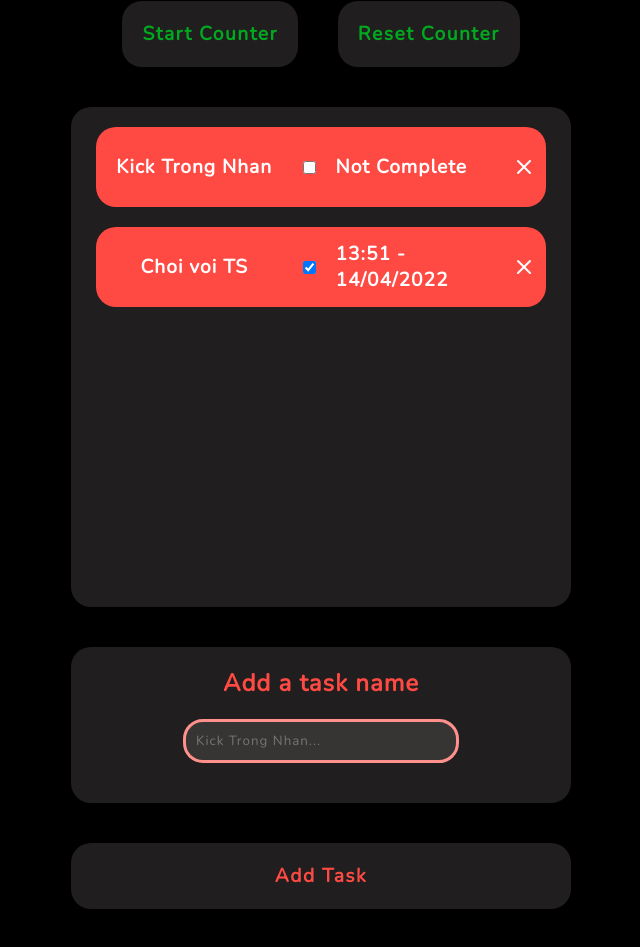
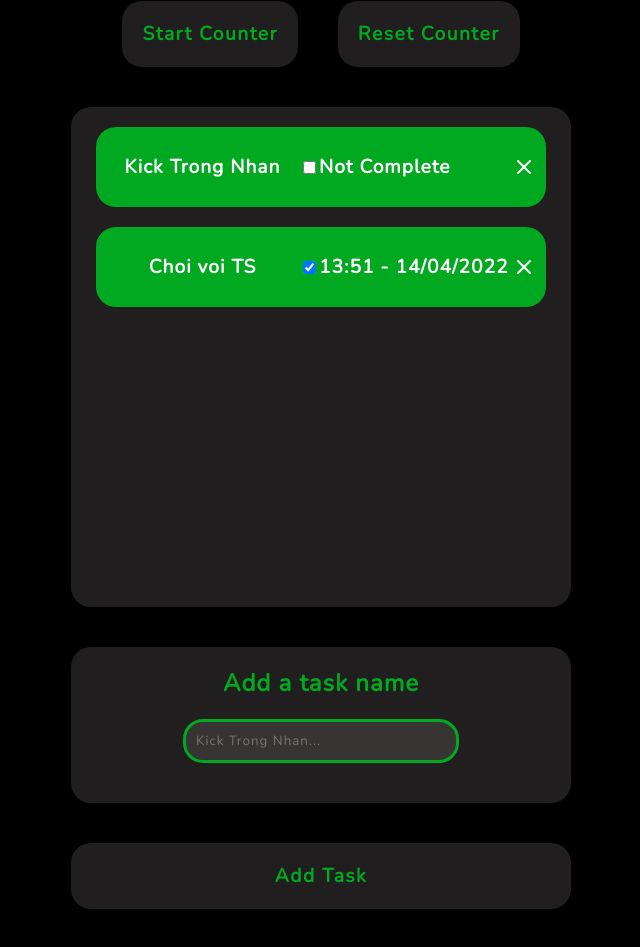
Before and after one commit to khanhngn-dev/PomodoroPWA, a React (Create React App) app: page / in a window 1280 px wide. Shown: the part 213-1160 px from the top of the page, without its empty margins (319-959 px from the left). Built offline with nearby package versions, Linux system fonts and the light colour scheme.

Commit message:
BreakMode = all green, WorkMode = all red

```diff
--- a/src/components/item-form/item-form.component.tsx
+++ b/src/components/item-form/item-form.component.tsx
@@ -1,14 +1,16 @@
 import { FC, FormHTMLAttributes, FormEventHandler, useState, ChangeEventHandler } from 'react';
-import { useDispatch } from 'react-redux';
+import { useDispatch, useSelector } from 'react-redux';
 import { addItemToList } from '../../store/list/list.actions';
 
 import { FormContainer } from './item-form.styles';
 import ItemInput from '../item-input/item-input.component';
 import Button from '../button/button.component';
+import { selectTimerMode } from '../../store/timer/timer.selectors';
 
 const ItemForm: FC<FormHTMLAttributes<HTMLFormElement>> = () => {
+	const dispatch = useDispatch();
 	const [taskName, setTaskName] = useState('');
-	const dispatch = useDispatch();
+	const timerMode = useSelector(selectTimerMode);
 
 	const clearInput = () => setTaskName('');
 
@@ -34,7 +36,9 @@ const ItemForm: FC<FormHTMLAttributes<HTMLFormElement>> = () => {
 	return (
 		<FormContainer onSubmit={handleSubmit}>
 			<ItemInput value={taskName} onChange={handleChange} placeholder='Kick Trong Nhan...' />
-			<Button style={{ width: '500px' }}>Add Task</Button>
+			<Button timerMode={timerMode} style={{ width: '500px' }}>
+				Add Task
+			</Button>
 		</FormContainer>
 	);
 };
--- a/src/components/item-input/item-input.component.tsx
+++ b/src/components/item-input/item-input.component.tsx
@@ -1,11 +1,22 @@
 import { FC, InputHTMLAttributes } from 'react';
+import { useSelector } from 'react-redux';
+import { selectTimerMode } from '../../store/timer/timer.selectors';
 import { ItemInputContainer, ItemInputLabel, ItemInputWithLabel } from './item-input.styles';
 
-const ItemInput: FC<InputHTMLAttributes<HTMLInputElement>> = ({ ...others }) => (
-	<ItemInputWithLabel>
-		<ItemInputLabel>Add a task name</ItemInputLabel>
-		<ItemInputContainer type='text' name='taskName' {...others} />
-	</ItemInputWithLabel>
-);
+const ItemInput: FC<InputHTMLAttributes<HTMLInputElement>> = ({ ...others }) => {
+	const timerMode = useSelector(selectTimerMode);
+	return (
+		<ItemInputWithLabel>
+			<ItemInputLabel className={`${timerMode ? 'break' : 'work'}`}>Add a task name</ItemInputLabel>
+			<ItemInputContainer
+				className={`${timerMode ? 'break' : 'work'}`}
+				type='text'
+				name='taskName'
+				disabled={timerMode}
+				{...others}
+			/>
+		</ItemInputWithLabel>
+	);
+};
 
 export default ItemInput;
--- a/src/components/item-input/item-input.styles.tsx
+++ b/src/components/item-input/item-input.styles.tsx
@@ -13,12 +13,14 @@ export const ItemInputContainer = styled.input`
 	&:focus {
 		border-color: var(--color-primary);
 	}
+	&.break {
+		border-color: var(--color-accent);
+	}
 `;
 
 export const ItemInputLabel = styled.label`
 	font-size: 1.5rem;
 	font-weight: bold;
-	color: var(--color-primary);
 	letter-spacing: 1px;
 `;
 
--- a/src/components/task/task.component.tsx
+++ b/src/components/task/task.component.tsx
@@ -1,15 +1,17 @@
 import { FC, InputHTMLAttributes, ChangeEventHandler, useState, memo } from 'react';
+import { useDispatch, useSelector } from 'react-redux';
+import { removeItemFromList, setCompleteItem } from '../../store/list/list.actions';
+import { createDate, checkItem, deleteItem } from '../../utils/reducer/list.utils/list.utils';
+import { selectListItems } from '../../store/list/list.selectors';
+import { selectTimerMode } from '../../store/timer/timer.selectors';
+
+import { ReactComponent as CrossSVG } from '../../assets/x-svgrepo-com.svg';
 import {
 	TaskNameContainer,
 	TaskDateContainer,
 	TaskContainer,
 	DeleteTaskContainer,
 } from './task.styles';
-import { ReactComponent as CrossSVG } from '../../assets/x-svgrepo-com.svg';
-import { useDispatch, useSelector } from 'react-redux';
-import { selectListItems } from '../../store/list/list.selectors';
-import { removeItemFromList, setCompleteItem } from '../../store/list/list.actions';
-import { createDate, checkItem, deleteItem } from '../../utils/reducer/list.utils/list.utils';
 
 export type ListProps = {
 	index: number;
@@ -22,6 +24,7 @@ const Task: FC<ListProps> = memo(({ index, taskName, completedAt, complete, ...o
 	const [checked, setChecked] = useState(complete);
 	const [completeDate, setCompleteDate] = useState(completedAt);
 	const items = useSelector(selectListItems);
+	const timerMode = useSelector(selectTimerMode);
 	const dispatch = useDispatch();
 
 	const onChangeHandler: ChangeEventHandler<HTMLInputElement> = (event) => {
@@ -33,10 +36,9 @@ const Task: FC<ListProps> = memo(({ index, taskName, completedAt, complete, ...o
 	const onClickHandler = () => dispatch(removeItemFromList(deleteItem(items, index)));
 
 	return (
-		<TaskContainer>
+		<TaskContainer className={`${timerMode ? 'break' : 'work'}`}>
 			<TaskNameContainer>{taskName}</TaskNameContainer>
 			<input
-				style={{ margin: '0 20px' }}
 				type='checkbox'
 				checked={checked}
 				name={taskName}
--- a/src/components/task/task.styles.tsx
+++ b/src/components/task/task.styles.tsx
@@ -19,6 +19,9 @@ export const TaskContainer = styled.div`
 	font-weight: bold;
 	letter-spacing: 1px;
 	/* border: 3px solid var(--color-secondary); */
+	&.break {
+		background-color: var(--color-accent);
+	}
 `;
 
 export const TaskDateContainer = styled.span`
--- a/src/routes/home/home.component.tsx
+++ b/src/routes/home/home.component.tsx
@@ -24,14 +24,15 @@ const Clock = () => {
 	const timerMode = useSelector(selectTimerMode);
 	const dispatch = useDispatch();
 
+	// DO NOT ADD timerMode OR DOOMSDAY
 	useEffect(() => {
 		if (currentTime <= 0) {
 			setTimeout(() => {
+				dispatch(setTimerMode(!timerMode));
 				dispatch(resetAsync());
-				dispatch(setTimerMode(!timerMode));
 			}, 500);
 		}
-	}, [currentTime, timerMode, dispatch]);
+	}, [currentTime, dispatch]);
 
 	const startStopHandler = useCallback(() => {
 		dispatch(setIsCounting(!isCounting));
```
